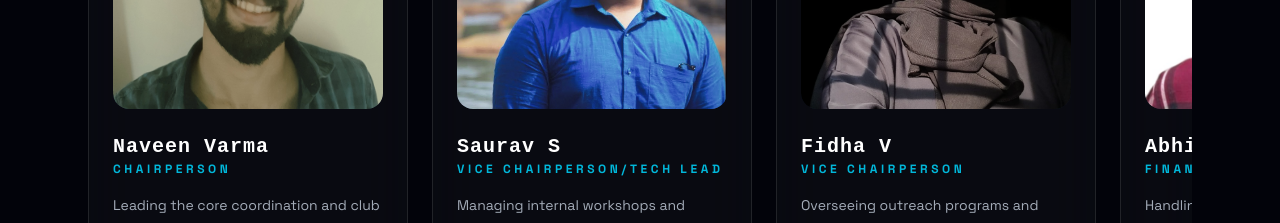
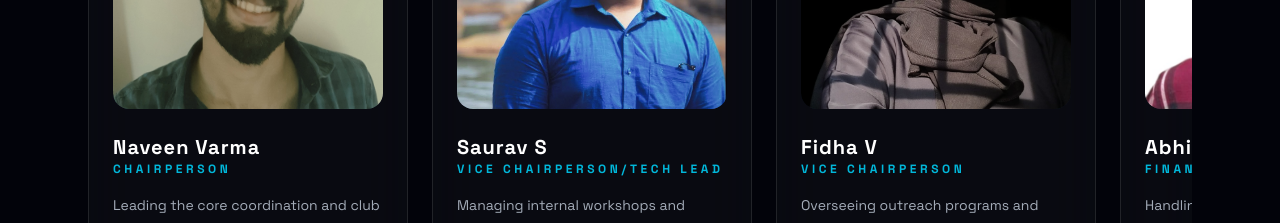
Before and after one commit to milansajai/astrocet-landing-page, a React (Vite) app: page / in a window 1280 px wide. Shown: the part 6020-6243 px from the top of the page. Built offline with nearby package versions, Linux system fonts and the light colour scheme.

Commit message:
Remove redundant font-bitcount class from header

```diff
--- a/src/components/Team.tsx
+++ b/src/components/Team.tsx
@@ -76,7 +76,7 @@
 
                 <div className="space-y-4">
                   <div>
-                    <h3 className={`text-xl font-black font-bitcount tracking-[0.05em] ${theme === 'light' ? 'text-black' : 'text-white'}`}>
+                    <h3 className={`text-xl font-black tracking-[0.05em] ${theme === 'light' ? 'text-black' : 'text-white'}`}>
                       {member.name}
                     </h3>
                     <p className="text-xs font-bold uppercase tracking-[0.3em] text-cyan-500">
```
